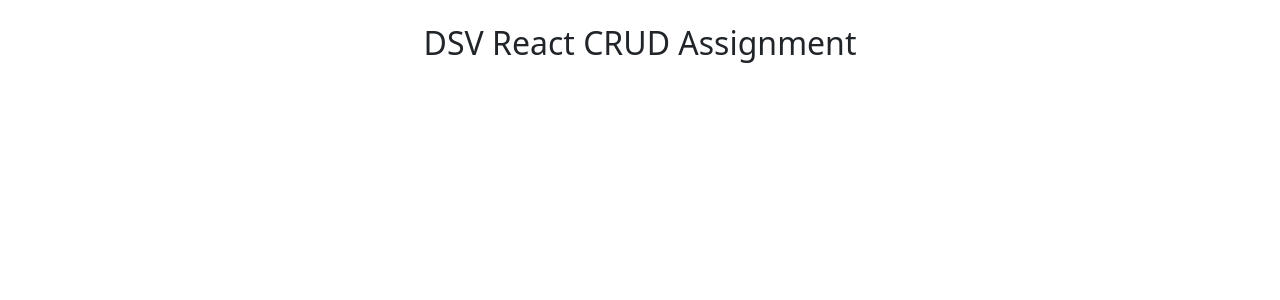
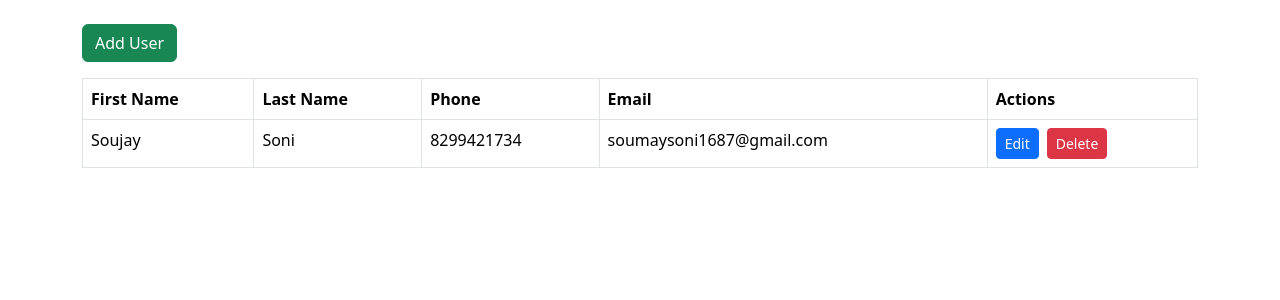
Before and after one commit to SoumaySoni/DSV-React-Assignment, a React (Vite) app: page / in a window 1280 px wide. Shown: the top 300 px of the page. Built offline with nearby package versions, Linux system fonts and the light colour scheme; data requests are answered from the project's data file.

Commit message:
Added loading, error handling, toast, improved modal

```diff
--- a/db.json
+++ b/db.json
@@ -1,3 +1,11 @@
 {
-  "users": []
+  "users": [
+    {
+      "id": "37f9",
+      "firstName": "Soujay",
+      "lastName": "Soni",
+      "phone": "8299421734",
+      "email": "soumaysoni1687@gmail.com"
+    }
+  ]
 }
--- a/package.json
+++ b/package.json
@@ -18,6 +18,7 @@
     "react": "^19.2.0",
     "react-dom": "^19.2.0",
     "react-hook-form": "^7.71.1",
+    "react-toastify": "^11.0.5",
     "yup": "^1.7.1"
   },
   "devDependencies": {
--- a/src/App.tsx
+++ b/src/App.tsx
@@ -1,10 +1,12 @@
-import './App.css'
+import Users from "./pages/Users";
+import { ToastContainer } from "react-toastify";
 
 function App() {
   return (
-    <div className="container mt-4">
-      <h2 className="text-center">DSV React CRUD Assignment</h2>
-    </div>
+  <>
+    <Users />
+    <ToastContainer position="top-right" />
+  </>
   );
 }
 
--- a/src/components/DynamicForm.tsx
+++ b/src/components/DynamicForm.tsx
@@ -0,0 +1,63 @@
+import { useForm } from "react-hook-form";
+import { userFormSchema } from "../config/userFormSchema";
+import type { User } from "../types/user";
+
+interface Props {
+  onSubmit: (data: User) => void;
+  defaultValues?: User;
+  title: string;
+}
+
+function DynamicForm({ onSubmit, defaultValues, title }: Props) {
+  const {
+    register,
+    handleSubmit,
+    formState: { errors },
+  } = useForm<User>({
+    defaultValues,
+  });
+
+  return (
+    <form onSubmit={handleSubmit(onSubmit)}>
+      <h5 className="mb-3">{title}</h5>
+
+      {userFormSchema.map((field) => (
+        <div className="mb-3" key={field.name}>
+          <label className="form-label">{field.label}</label>
+
+          <input
+            type={field.type}
+            className="form-control"
+            {...register(field.name as keyof User, {
+              required: field.required ? `${field.label} is required` : false,
+              pattern:
+                field.type === "email"
+                  ? {
+                      value: /^\S+@\S+$/i,
+                      message: "Invalid email",
+                    }
+                  : field.name === "phone"
+                  ? {
+                      value: /^[0-9]{10}$/,
+                      message: "Phone must be 10 digits",
+                    }
+                  : undefined,
+            })}
+          />
+
+          {errors[field.name as keyof User] && (
+            <p className="text-danger small">
+              {errors[field.name as keyof User]?.message as string}
+            </p>
+          )}
+        </div>
+      ))}
+
+      <button type="submit" className="btn btn-primary">
+        Save
+      </button>
+    </form>
+  );
+}
+
+export default DynamicForm;
--- /dev/null
+++ b/src/config/userFormSchema.ts
@@ -0,0 +1,28 @@
+import type { FormField } from "../types/form";
+
+export const userFormSchema: FormField[] = [
+  {
+    name: "firstName",
+    label: "First Name",
+    type: "text",
+    required: true,
+  },
+  {
+    name: "lastName",
+    label: "Last Name",
+    type: "text",
+    required: true,
+  },
+  {
+    name: "phone",
+    label: "Phone Number",
+    type: "tel",
+    required: true,
+  },
+  {
+    name: "email",
+    label: "Email Address",
+    type: "email",
+    required: true,
+  },
+];
--- a/src/main.tsx
+++ b/src/main.tsx
@@ -2,6 +2,7 @@ import { StrictMode } from 'react'
 import { createRoot } from 'react-dom/client'
 import App from './App.tsx'
 import 'bootstrap/dist/css/bootstrap.min.css';
+import 'react-toastify/dist/ReactToastify.css';
 
 createRoot(document.getElementById('root')!).render(
   <StrictMode>
--- a/src/pages/Users.tsx
+++ b/src/pages/Users.tsx
@@ -0,0 +1,143 @@
+import { useEffect, useState } from "react";
+import { userApi } from "../services/api";
+import type { User } from "../types/user";
+import DynamicForm from "../components/DynamicForm";
+import { toast } from "react-toastify";
+
+function Users() {
+    const [users, setUsers] = useState<User[]>([]);
+    const [show, setShow] = useState(false);
+    const [editUser, setEditUser] = useState<User | null>(null);
+    const [loading, setLoading] = useState(false);
+    const [error, setError] = useState<string | null>(null);
+
+    const fetchUsers = async () => {
+        try {
+            setLoading(true);
+            const res = await userApi.getUsers();
+            setUsers(res.data);
+            setError(null);
+        } catch (err) {
+            setError("Failed to fetch users");
+            toast.error("Something went wrong");
+        } finally {
+            setLoading(false);
+        }
+    };
+
+    useEffect(() => {
+        fetchUsers();
+    }, []);
+
+    const handleCreate = async (data: User) => {
+        try {
+            setLoading(true);
+            if (editUser) {
+                await userApi.updateUser(editUser.id!, data);
+            } else {
+                await userApi.createUser(data);
+            }
+            toast.success(editUser ? "User updated" : "User created");
+            setShow(false);
+            setEditUser(null);
+            fetchUsers();
+        } catch {
+            setError("Operation failed");
+            toast.error("Something went wrong");
+        } finally {
+            setLoading(false);
+        }
+    };
+
+    const handleDelete = async (id: number) => {
+        try {
+            setLoading(true);
+            await userApi.deleteUser(id);
+            fetchUsers();
+            toast.success("User deleted");
+        } catch {
+            setError("Delete failed");
+            toast.error("Something went wrong");
+        } finally {
+            setLoading(false);
+        }
+    };
+
+    return (
+        <div className="container mt-4">
+            <button
+                className="btn btn-success mb-3"
+                onClick={() => setShow(true)}
+            >
+                Add User
+            </button>
+
+            {loading && <p>Loading users...</p>}
+            {error && <p className="text-danger">{error}</p>}
+
+            <table className="table table-bordered">
+                <thead>
+                    <tr>
+                        <th>First Name</th>
+                        <th>Last Name</th>
+                        <th>Phone</th>
+                        <th>Email</th>
+                        <th>Actions</th>
+                    </tr>
+                </thead>
+
+                <tbody>
+                    {users.map((u) => (
+                        <tr key={u.id}>
+                            <td>{u.firstName}</td>
+                            <td>{u.lastName}</td>
+                            <td>{u.phone}</td>
+                            <td>{u.email}</td>
+                            <td>
+                                <button
+                                    className="btn btn-sm btn-primary me-2"
+                                    onClick={() => {
+                                        setEditUser(u);
+                                        setShow(true);
+                                    }}
+                                >
+                                    Edit
+                                </button>
+                                <button
+                                    className="btn btn-sm btn-danger"
+                                    onClick={() => handleDelete(u.id!)}
+                                >
+                                    Delete
+                                </button>
+                            </td>
+                        </tr>
+                    ))}
+                </tbody>
+            </table>
+
+            {show && (
+                <div className="modal d-block" tabIndex={-1}>
+                    <div className="modal-dialog">
+                        <div className="modal-content p-3">
+                            <button
+                                className="btn-close ms-auto"
+                                onClick={() => {
+                                    setShow(false);
+                                    setEditUser(null);
+                                }}
+                            ></button>
+
+                            <DynamicForm
+                                title={editUser ? "Edit User" : "Add User"}
+                                onSubmit={handleCreate}
+                                defaultValues={editUser || undefined}
+                            />
+                        </div>
+                    </div>
+                </div>
+            )}
+        </div>
+    );
+}
+
+export default Users;
--- a/src/services/api.ts
+++ b/src/services/api.ts
@@ -0,0 +1,12 @@
+import axios from "axios";
+
+const API = axios.create({
+  baseURL: "http://localhost:3001",
+});
+
+export const userApi = {
+  getUsers: () => API.get("/users"),
+  createUser: (data: any) => API.post("/users", data),
+  updateUser: (id: number, data: any) => API.put(`/users/${id}`, data),
+  deleteUser: (id: number) => API.delete(`/users/${id}`),
+};
--- /dev/null
+++ b/src/types/form.ts
@@ -0,0 +1,8 @@
+export type FieldType = "text" | "email" | "tel";
+
+export interface FormField {
+  name: string;
+  label: string;
+  type: FieldType;
+  required?: boolean;
+}
```
Also changed, not shown: src/types/user.ts (+7 -0 lines), src/config/formSchema.ts (deleted), 1 other file (tests, documents, lock files or other folders).
